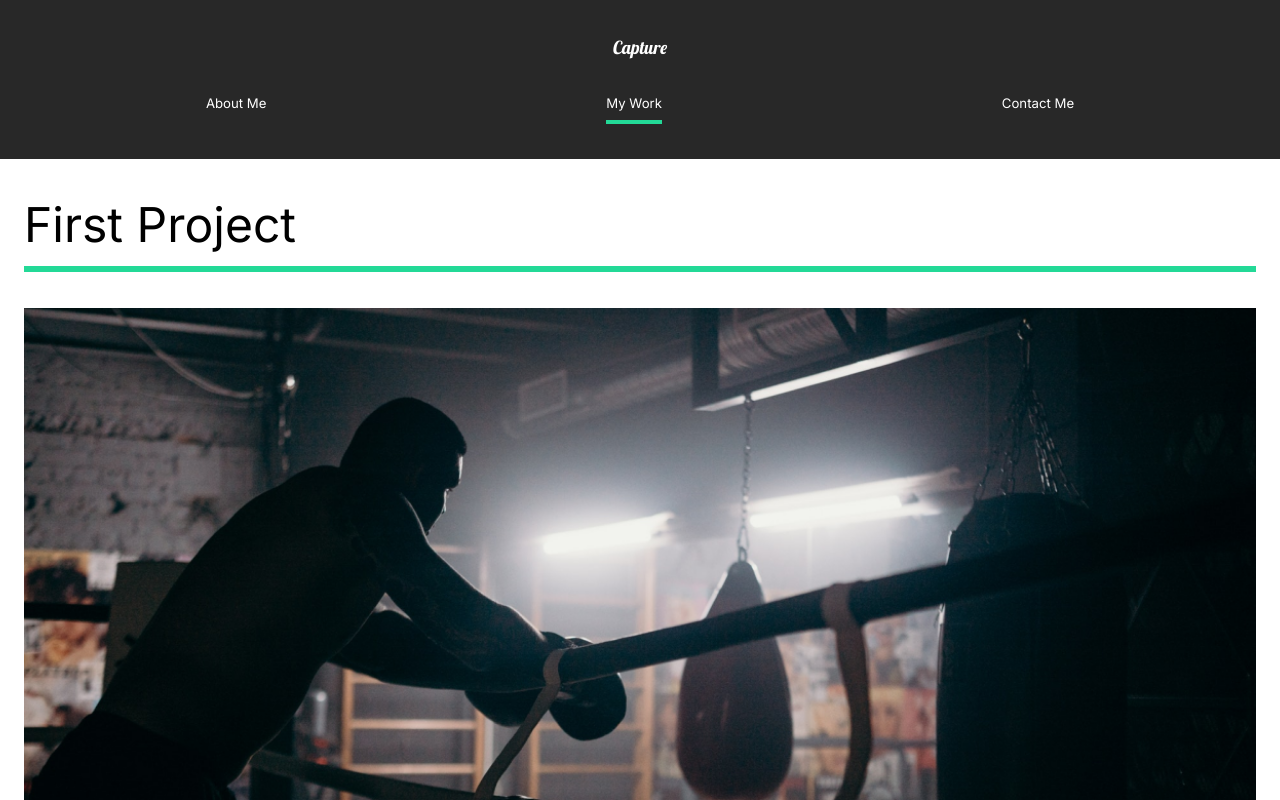
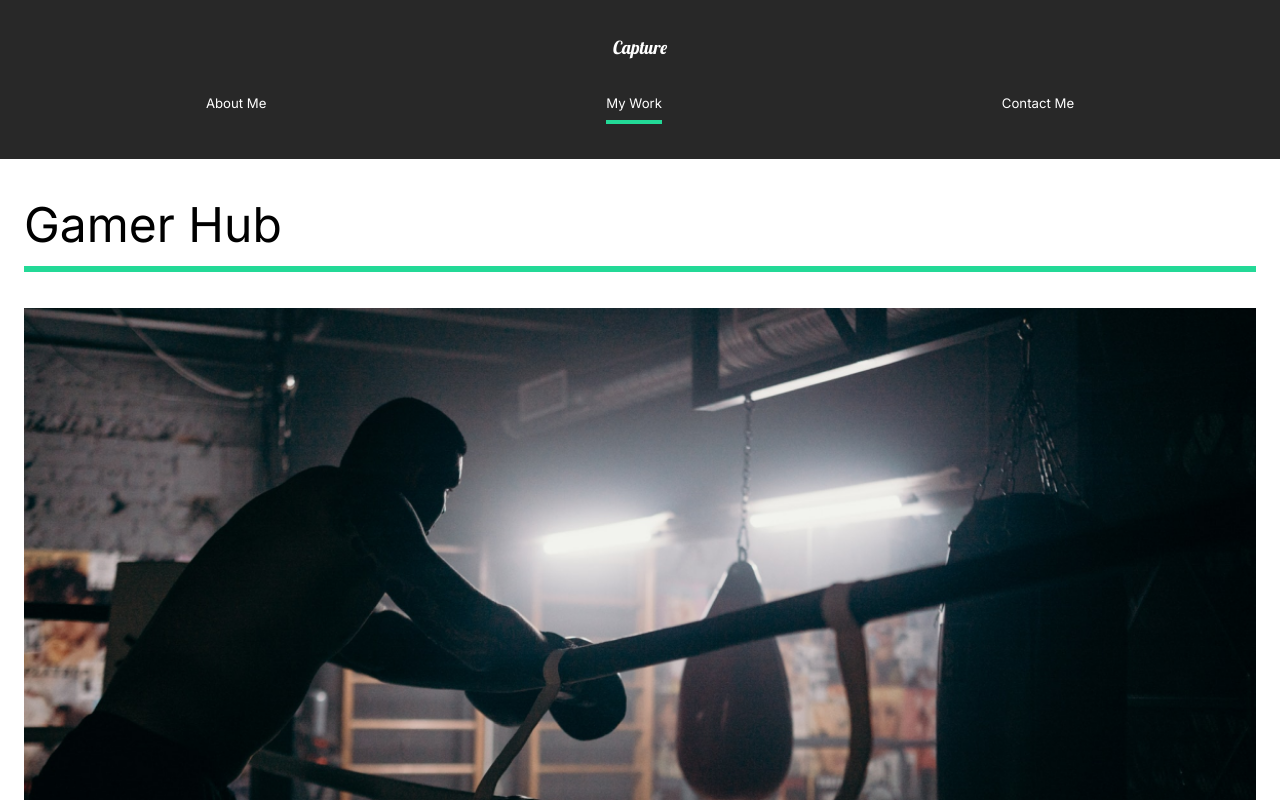
Before and after one commit to mtiahrt/portfolio, a React (Create React App) app: page /work in a window 1280 px wide. Shown: the top 800 px of the page. Built offline with nearby package versions, Linux system fonts and the light colour scheme.

Commit message:
pointing to gamer hub project now

```diff
--- a/src/movieState.js
+++ b/src/movieState.js
@@ -9,7 +9,7 @@ import theracer2 from "./img/the-racer2.jpg";
 export const MovieState = () => {
   return [
     {
-      title: "First Project",
+      title: "Gamer Hub",
       mainImg: athlete,
       secondaryImg: athlete2,
       url: "/work/the-athlete",
--- a/src/pages/MyWork.js
+++ b/src/pages/MyWork.js
@@ -22,13 +22,13 @@ const MyWork = () => {
         <Frame4 variants={slider}></Frame4>
       </motion.div>
       <Movie>
-        <motion.h2 variants={fade}>First Project</motion.h2>
+        <motion.h2 variants={fade}>Gamer Hub</motion.h2>
         <motion.div variants={lineAnim} className="line"></motion.div>
-        <Link to="/work/the-athlete">
+        <a href="https://game-hub3.herokuapp.com/">
           <Hide>
             <motion.img variants={photoAnim} src={athlete} alt="athlete"/>
           </Hide>
-        </Link>
+        </a>
       </Movie>
       <Movie ref={element} variants={fade} animate={controls} initial="hidden">
         <h2>Second Project</h2>
```
